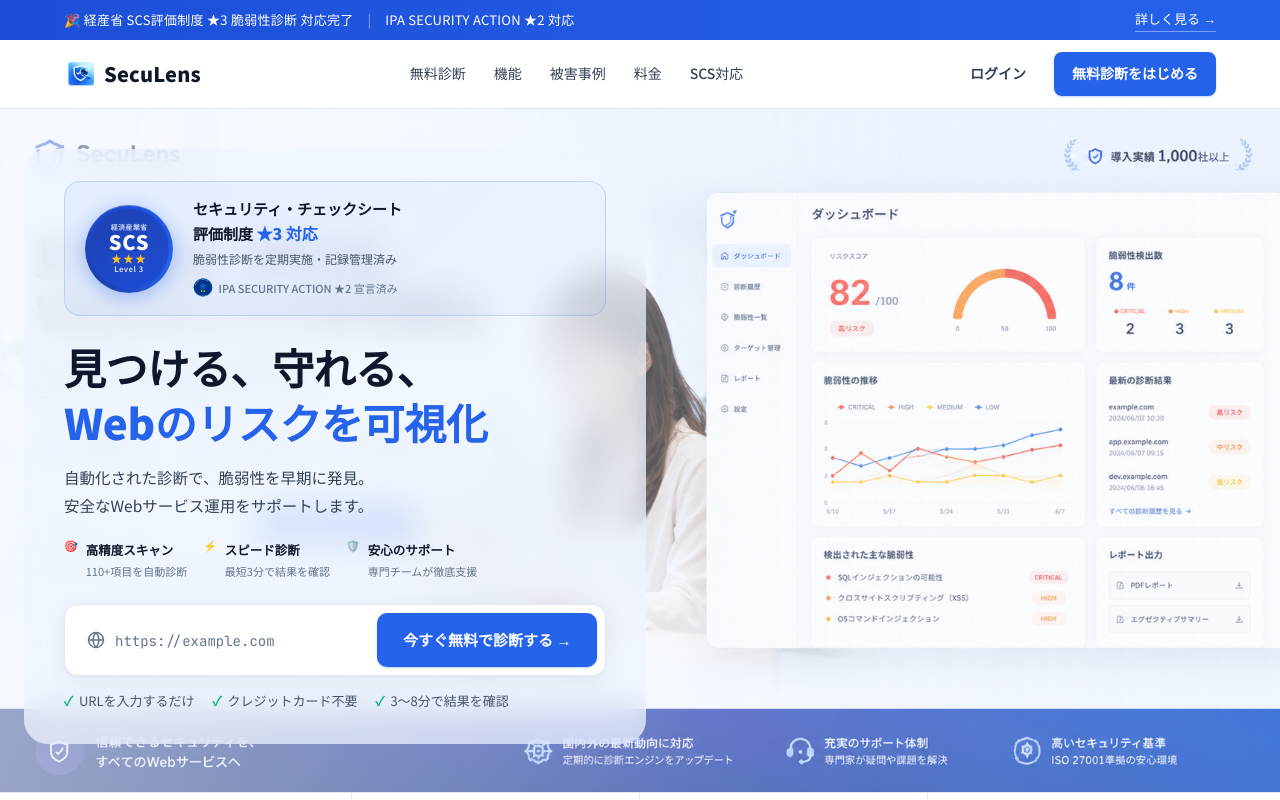
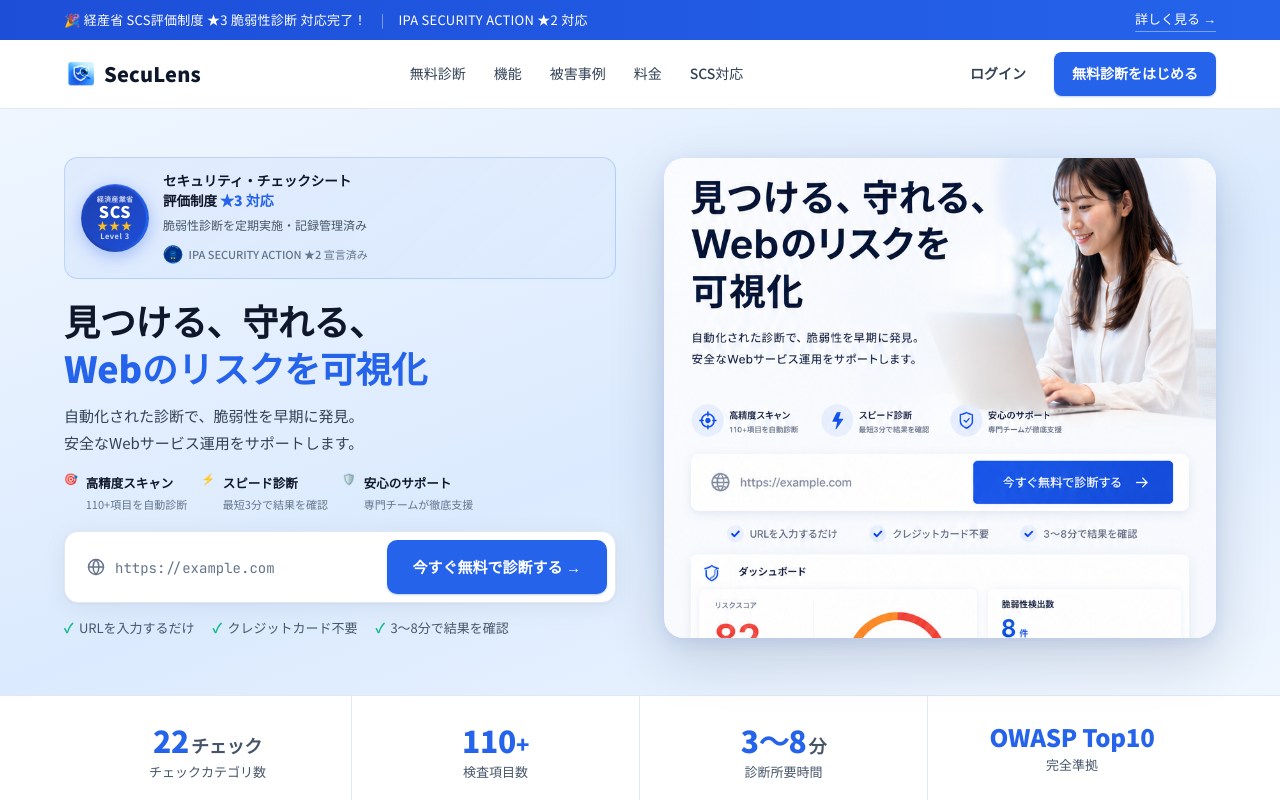
Before and after one commit to j209509/seculens, a Next.js app: page / in a window 1280 px wide. Shown: the top 800 px of the page. Built offline with nearby package versions, Linux system fonts and the light colour scheme.

Commit message:
fix: hero redesign (photo as content, compact size), fix overflow, fix announce bar mobile

```diff
--- a/app/lp.css
+++ b/app/lp.css
@@ -25,7 +25,7 @@
   --shadow-elev: 0 8px 32px rgba(37,99,235,.18);
 }
 
-.lp-root { font-family: 'Noto Sans JP', system-ui, sans-serif; color: var(--ink); background: #fff; font-size: 15px; line-height: 1.7; -webkit-font-smoothing: antialiased; }
+.lp-root { font-family: 'Noto Sans JP', system-ui, sans-serif; color: var(--ink); background: #fff; font-size: 15px; line-height: 1.7; -webkit-font-smoothing: antialiased; overflow-x: hidden; }
 .lp-root a { color: inherit; text-decoration: none; }
 .lp-root button { font-family: inherit; cursor: pointer; border: none; }
 .lp-root button:not(.btn) { background: none; color: inherit; }
@@ -68,19 +68,16 @@
 .lp-root .btn-disabled:hover { background: var(--gray-300); transform: none; box-shadow: none; }
 
 /* ---------- 3. Hero ---------- */
-.hero { position: relative; min-height: 600px; overflow: hidden; background: var(--blue-50); }
-.hero-bg { position: absolute; inset: 0; z-index: 0; }
-.hero-bg img { width: 100%; height: 100%; object-fit: cover; object-position: 68% center; display: block; }
-.hero-overlay { position: absolute; inset: 0; z-index: 1; background: linear-gradient(90deg, rgba(239,246,255,.62) 0%, rgba(239,246,255,.44) 35%, rgba(239,246,255,.30) 60%, rgba(239,246,255,.22) 100%); }
-.hero-layout { position: relative; z-index: 2; display: grid; grid-template-columns: 1fr 1.05fr; gap: 40px; align-items: center; padding-top: 72px; padding-bottom: 80px; }
+.hero { background: linear-gradient(160deg, #eff6ff 0%, #dbeafe 55%, #eff6ff 100%); }
+.hero-layout { display: grid; grid-template-columns: 1fr 1fr; gap: 48px; align-items: center; padding-top: 48px; padding-bottom: 56px; }
 .hero-left { position: relative; }
-.hero-left::before { content: ''; position: absolute; inset: -32px -40px -32px -40px; background: rgba(239,246,255,.72); backdrop-filter: blur(16px); border-radius: 24px; z-index: -1; pointer-events: none; }
+.hero-content-photo { width: 100%; height: 480px; object-fit: cover; object-position: center 12%; border-radius: 20px; box-shadow: 0 20px 56px rgba(15,23,42,.16), 0 4px 16px rgba(37,99,235,.10); display: block; }
 
 /* Hero Left */
-.hero-left h1 { font-size: 42px; line-height: 1.3; font-weight: 900; letter-spacing: -.01em; margin: 0 0 14px; color: var(--ink); word-break: keep-all; }
+.hero-left h1 { font-size: 36px; line-height: 1.3; font-weight: 900; letter-spacing: -.01em; margin: 0 0 12px; color: var(--ink); word-break: keep-all; }
 .hero-left h1 .accent { color: var(--blue); }
-.hero-sub { font-size: 15.5px; color: var(--gray-700); margin: 0 0 20px; line-height: 1.8; }
-.hero-feats { display: flex; gap: 16px; margin-bottom: 24px; }
+.hero-sub { font-size: 15px; color: var(--gray-700); margin: 0 0 16px; line-height: 1.8; }
+.hero-feats { display: flex; gap: 14px; margin-bottom: 18px; }
 .hfeat { display: flex; align-items: flex-start; gap: 8px; }
 .hfeat-ico { font-size: 18px; line-height: 1; margin-top: 1px; flex-shrink: 0; }
 .hfeat div { display: flex; flex-direction: column; gap: 1px; }
@@ -92,18 +89,18 @@
 .pill-green { background: var(--green-50); color: #047857; border-color: #a7f3d0; }
 
 /* SCS Hero Seal */
-.scs-hero-seal { display: flex; align-items: center; gap: 20px; margin-bottom: 24px; background: linear-gradient(135deg, rgba(37,99,235,.06) 0%, rgba(37,99,235,.02) 100%); border: 1.5px solid rgba(37,99,235,.2); border-radius: 16px; padding: 16px 20px; }
+.scs-hero-seal { display: flex; align-items: center; gap: 14px; margin-bottom: 18px; background: linear-gradient(135deg, rgba(37,99,235,.06) 0%, rgba(37,99,235,.02) 100%); border: 1.5px solid rgba(37,99,235,.2); border-radius: 14px; padding: 12px 16px; }
 .scs-seal-badge { flex-shrink: 0; }
-.scs-seal-ring { width: 88px; height: 88px; border-radius: 50%; background: conic-gradient(from 0deg, #1d4ed8 0%, #2563eb 30%, #1e40af 60%, #1d4ed8 100%); padding: 4px; box-shadow: 0 4px 20px rgba(37,99,235,.4), inset 0 1px 0 rgba(255,255,255,.2); position: relative; }
+.scs-seal-ring { width: 68px; height: 68px; border-radius: 50%; background: conic-gradient(from 0deg, #1d4ed8 0%, #2563eb 30%, #1e40af 60%, #1d4ed8 100%); padding: 3px; box-shadow: 0 4px 16px rgba(37,99,235,.35), inset 0 1px 0 rgba(255,255,255,.2); position: relative; }
 .scs-seal-ring::before { content: ''; position: absolute; inset: 6px; border-radius: 50%; border: 1px dashed rgba(255,255,255,.4); z-index: 1; }
 .scs-seal-core { width: 100%; height: 100%; border-radius: 50%; background: linear-gradient(145deg, #1e40af, #1d4ed8); display: flex; flex-direction: column; align-items: center; justify-content: center; gap: 0; position: relative; z-index: 2; }
 .scs-seal-gov { font-size: 7px; color: rgba(255,255,255,.75); font-weight: 700; letter-spacing: .05em; line-height: 1; }
-.scs-seal-name { font-size: 20px; color: #fff; font-weight: 900; letter-spacing: .04em; line-height: 1.1; }
+.scs-seal-name { font-size: 16px; color: #fff; font-weight: 900; letter-spacing: .04em; line-height: 1.1; }
 .scs-seal-stars { font-size: 11px; color: #fbbf24; letter-spacing: 1px; line-height: 1; }
 .scs-seal-lvl { font-size: 7.5px; color: rgba(255,255,255,.8); font-weight: 700; letter-spacing: .08em; line-height: 1.2; }
 .scs-seal-info { display: flex; flex-direction: column; gap: 4px; }
-.scs-seal-main { font-size: 15px; font-weight: 700; color: var(--ink); line-height: 1.5; }
-.scs-seal-main strong { color: var(--blue); font-size: 16px; }
+.scs-seal-main { font-size: 13.5px; font-weight: 700; color: var(--ink); line-height: 1.5; }
+.scs-seal-main strong { color: var(--blue); font-size: 14px; }
 .scs-seal-sub { font-size: 12px; color: var(--gray-600); }
 .scs-seal-ipa { display: flex; align-items: center; gap: 6px; margin-top: 4px; }
 .scs-ipa-logo { height: 22px; width: auto; }
@@ -629,9 +626,8 @@
 
 /* ── タブレット (≤1024px) ── */
 @media (max-width: 1024px) {
-  .hero-layout { grid-template-columns: 1fr; gap: 40px; padding-top: 56px; padding-bottom: 60px; }
-  .hero-right { justify-content: center; }
-  .dash-mock { max-width: 560px; }
+  .hero-layout { grid-template-columns: 1fr; gap: 32px; padding-top: 40px; padding-bottom: 48px; }
+  .hero-right { display: none; }
   .why-split { grid-template-columns: 1fr; gap: 32px; }
   .why-left { position: static; }
   .why-mobile-img { display: none; }
@@ -664,6 +660,7 @@
   /* アナウンスバー */
   .announce .container { justify-content: center; text-align: center; flex-direction: column; gap: 2px; }
   .announce .sep { display: none; }
+  .announce-ipa { display: none; }
 
   /* ナビ */
   .nav-links { display: none; }
@@ -672,19 +669,16 @@
   .nav-cta .btn-ghost { display: none; }
 
   /* ヒーロー */
-  .hero-overlay { background: linear-gradient(180deg, rgba(239,246,255,.38) 0%, rgba(239,246,255,.22) 55%, rgba(239,246,255,.10) 100%); }
-  .hero-bg img { object-position: center 20%; }
-  /* ::beforeを画面内に収める */
-  .hero-left::before { inset: -10px -6px; border-radius: 14px; }
-  .hero-layout { grid-template-columns: 1fr; padding-top: 36px; padding-bottom: 44px; gap: 28px; }
+  .hero-layout { padding-top: 28px; padding-bottom: 36px; }
   .hero-left h1 { font-size: 26px; line-height: 1.4; word-break: keep-all; }
   .hero-sub { font-size: 13.5px; }
   .hero-feats { flex-direction: column; gap: 8px; }
   .hero-right { display: none; }
-  .scs-hero-seal { flex-direction: row; gap: 12px; padding: 12px 14px; }
-  .scs-seal-ring { width: 64px; height: 64px; }
-  .scs-seal-name { font-size: 16px; }
-  .scs-seal-main { font-size: 13px; }
+  .scs-hero-seal { flex-direction: row; gap: 10px; padding: 10px 12px; margin-bottom: 14px; }
+  .scs-seal-ring { width: 52px; height: 52px; }
+  .scs-seal-name { font-size: 13px; }
+  .scs-seal-main { font-size: 12px; }
+  .scs-seal-sub { font-size: 11px; }
   .url-form { flex-direction: column; padding: 10px; gap: 6px; }
   .url-input-wrap input { padding: 10px 0; font-size: 14px; }
   .url-form .btn-primary { width: 100%; padding: 13px; font-size: 14px; }
--- a/app/page.tsx
+++ b/app/page.tsx
@@ -119,7 +119,7 @@
       {/* 1. Announcement Bar */}
       <div className="announce">
         <div className="container">
-          <div className="msg">🎉 経産省 SCS評価制度 ★3 脆弱性診断 対応完了<span className="sep">|</span>IPA SECURITY ACTION ★2 対応</div>
+          <div className="msg">🎉 経産省 SCS評価制度 ★3 脆弱性診断 対応完了！<span className="sep"> | </span><span className="announce-ipa">IPA SECURITY ACTION ★2 対応</span></div>
           <a href="#scs">詳しく見る →</a>
         </div>
       </div>
@@ -147,14 +147,6 @@
 
       {/* 3. Hero */}
       <section className="hero" id="scan">
-        {/* 背景: 女性写真 (PC=hero-pc.png, SP=hero-sp.png) */}
-        <div className="hero-bg">
-          <picture>
-            <source media="(max-width: 640px)" srcSet="/hero-sp.png" />
-            <img src="/hero-pc.png" alt="" aria-hidden="true" />
-          </picture>
-        </div>
-        <div className="hero-overlay" />
 
         <div className="container hero-layout">
           {/* 左: テキスト + フォーム */}
@@ -224,53 +216,9 @@
             )}
           </div>
 
-          {/* 右: ダッシュボードUIモックアップ */}
+          {/* 右: 女性写真（コンテンツとして） */}
           <div className="hero-right">
-            <div className="dash-mock">
-              {/* ブラウザバー */}
-              <div className="dash-topbar">
-                <div className="dash-dots"><span /><span /><span /></div>
-                <div className="dash-url">🔒 app.seculens.jp/dashboard</div>
-              </div>
-              {/* KPIカード */}
-              <div className="dash-kpis">
-                <div className="dash-kpi"><span className="dk-num">47</span><span className="dk-lbl">スキャン数</span></div>
-                <div className="dash-kpi warn"><span className="dk-num">23</span><span className="dk-lbl">脆弱性検出</span></div>
-                <div className="dash-kpi danger"><span className="dk-num">7</span><span className="dk-lbl">HIGHリスク</span></div>
-                <div className="dash-kpi ok"><span className="dk-num">18</span><span className="dk-lbl">完了スキャン</span></div>
-              </div>
-              {/* ミニバーチャート */}
-              <div className="dash-chart-wrap">
-                <div className="dash-chart-title">脆弱性検出数の推移</div>
-                <div className="dash-bars">
-                  {[{s:20,v:28},{s:26,v:40},{s:22,v:35},{s:30,v:52},{s:18,v:30},{s:24,v:38}].map((d,i) => (
-                    <div key={i} className="dash-bar-col">
-                      <div className="db-scan" style={{height:`${d.s}px`}} />
-                      <div className="db-vuln" style={{height:`${d.v}px`}} />
-                    </div>
-                  ))}
-                </div>
-                <div className="dash-legend">
-                  <span><span className="leg-dot" style={{background:"var(--blue)"}} />スキャン数</span>
-                  <span><span className="leg-dot" style={{background:"var(--orange)"}} />脆弱性検出</span>
-                </div>
-              </div>
-              {/* スキャンリスト */}
-              <div className="dash-list">
-                <div className="dl-header">最近のスキャン結果</div>
-                {[
-                  {url:"techsolution.co.jp", sevs:["C","H","H"], score:78, c:"high"},
-                  {url:"sample-shoji.com",   sevs:["H","M","L"], score:52, c:"med"},
-                  {url:"innovation-lab.co.jp",sevs:["M","L"],    score:28, c:"low"},
-                ].map((r,i) => (
-                  <div key={i} className="dl-row">
-                    <span className="dl-url">{r.url}</span>
-                    <span className="dl-sevs">{r.sevs.map((s,j) => <span key={j} className={`dl-badge dl-${s.toLowerCase()}`}>{s}</span>)}</span>
-                    <span className={`dl-score dl-${r.c}`}>{r.score}</span>
-                  </div>
-                ))}
-              </div>
-            </div>
+            <img src="/hero-sp.png" alt="" aria-hidden="true" className="hero-content-photo" />
           </div>
         </div>
       </section>
```
